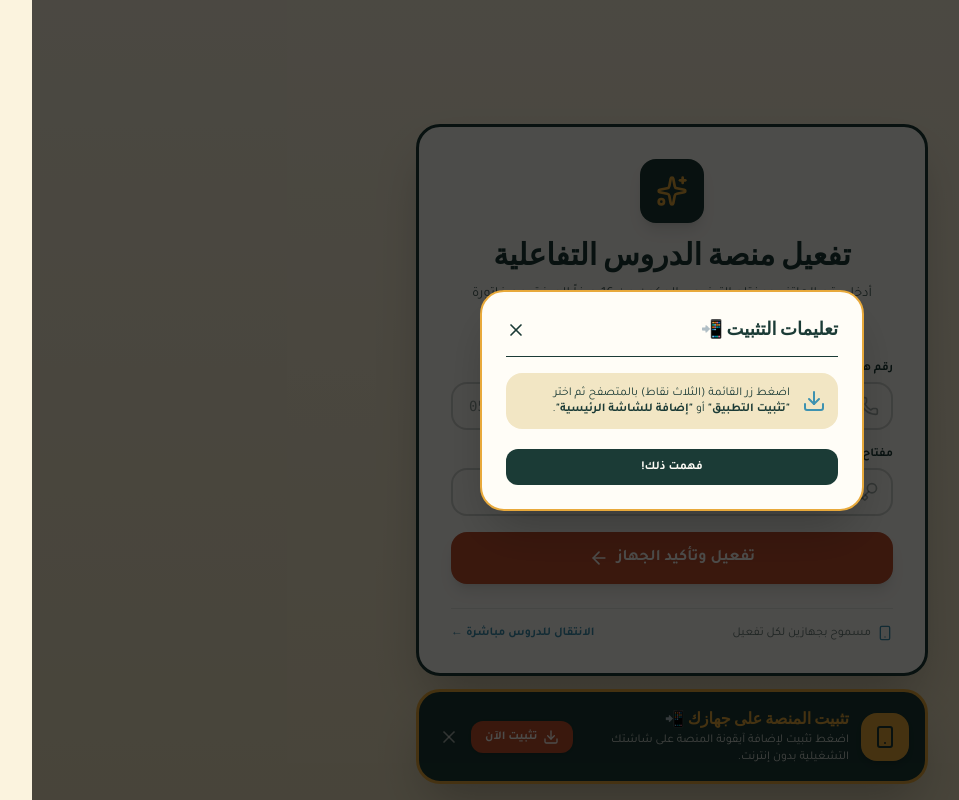
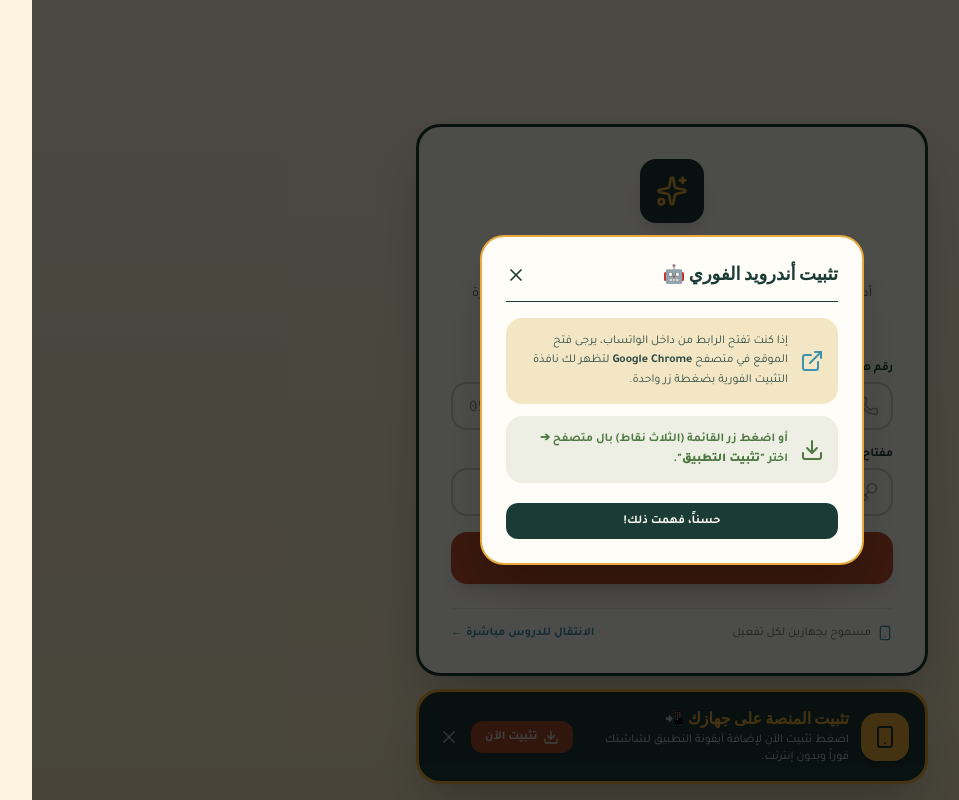
Before and after one commit to Mahmoud-Walid1/InterActive_lessons-test, a Next.js app: page / in a window 1280 px wide. Both pictures are taken after a click on the button "تثبيت الآن". Shown: the whole page, without its empty margins (96-1055 px from the left). Built offline with nearby package versions, Linux system fonts and the light colour scheme.

Commit message:
feat: handle Android 1-click install prompt and in-app browser redirect warning

```diff
--- a/src/components/pwa/PwaInstallBanner.tsx
+++ b/src/components/pwa/PwaInstallBanner.tsx
@@ -2,13 +2,14 @@
 
 import { useState, useEffect } from 'react';
 import { motion, AnimatePresence } from 'framer-motion';
-import { Download, Smartphone, Share, PlusSquare, X } from 'lucide-react';
+import { Download, Smartphone, Share, PlusSquare, X, ExternalLink } from 'lucide-react';
 
 export function PwaInstallBanner() {
   const [deferredPrompt, setDeferredPrompt] = useState<any>(null);
   const [showBanner, setShowBanner] = useState<boolean>(false);
   const [isIOS, setIsIOS] = useState<boolean>(false);
   const [showIOSModal, setShowIOSModal] = useState<boolean>(false);
+  const [showAndroidNotice, setShowAndroidNotice] = useState<boolean>(false);
 
   useEffect(() => {
     if (typeof window === 'undefined') return;
@@ -37,7 +38,7 @@ export function PwaInstallBanner() {
           setDeferredPrompt(null);
         });
       } else {
-        setShowBanner(true);
+        setShowAndroidNotice(true);
       }
     };
 
@@ -68,7 +69,7 @@ export function PwaInstallBanner() {
       }
       setDeferredPrompt(null);
     } else {
-      setShowIOSModal(true);
+      setShowAndroidNotice(true);
     }
   };
 
@@ -90,7 +91,7 @@ export function PwaInstallBanner() {
                 <div>
                   <h4 className="font-baloo font-bold text-[#E8A93B] text-sm sm:text-base">تثبيت المنصة على جهازك 📲</h4>
                   <p className="font-tajawal text-xs text-[#FFFDF7]/85 leading-snug">
-                    اضغط تثبيت لإضافة آيقونة المنصة على شاشتك التشغيلية بدون إنترنت.
+                    اضغط تثبيت الآن لإضافة آيقونة التطبيق لشاشتك فوراً وبدون إنترنت.
                   </p>
                 </div>
               </div>
@@ -98,7 +99,7 @@ export function PwaInstallBanner() {
               <div className="flex items-center gap-2 shrink-0">
                 <button
                   onClick={handleInstallClick}
-                  className="flex items-center gap-1.5 rounded-xl bg-[#C1502E] px-3.5 py-2 font-tajawal text-xs font-bold text-[#FFFDF7] transition hover:bg-[#C1502E]/90 shadow-sm"
+                  className="flex items-center gap-1.5 rounded-xl bg-[#C1502E] px-3.5 py-2 font-tajawal text-xs font-bold text-[#FFFDF7] transition hover:bg-[#C1502E]/90 shadow-sm animate-pulse"
                 >
                   <Download className="h-4 w-4" />
                   تثبيت الآن
@@ -116,6 +117,44 @@ export function PwaInstallBanner() {
       </AnimatePresence>
 
       <AnimatePresence>
+        {showAndroidNotice && (
+          <motion.div
+            initial={{ opacity: 0 }}
+            animate={{ opacity: 1 }}
+            exit={{ opacity: 0 }}
+            className="fixed inset-0 z-50 flex items-center justify-center bg-black/70 p-4"
+          >
+            <div className="w-full max-w-sm rounded-3xl border-2 border-[#E8A93B] bg-[#FFFDF7] p-6 text-[#1B3B36] shadow-2xl">
+              <div className="flex items-center justify-between border-b pb-3">
+                <h3 className="font-baloo text-lg font-bold text-[#1B3B36]">تثبيت أندرويد الفوري 🤖</h3>
+                <button onClick={() => setShowAndroidNotice(false)}>
+                  <X className="h-5 w-5" />
+                </button>
+              </div>
+
+              <div className="mt-4 space-y-3 font-tajawal text-xs leading-relaxed text-[#1B3B36]/90">
+                <div className="flex items-center gap-3 rounded-2xl bg-[#F2E6C4] p-3.5">
+                  <ExternalLink className="h-6 w-6 text-[#3E92B0] shrink-0" />
+                  <span>إذا كنت تفتح الرابط من داخل الواتساب، يرجى فتح الموقع في متصفح <strong>Google Chrome</strong> لتظهر لك نافذة التثبيت الفورية بضغطة زر واحدة.</span>
+                </div>
+                <div className="flex items-center gap-3 rounded-2xl bg-[#4F7942]/10 p-3.5 text-[#4F7942] font-bold">
+                  <Download className="h-6 w-6 shrink-0" />
+                  <span>أو اضغط زر القائمة (الثلاث نقاط) بال متصفح ➔ اختر <strong>"تثبيت التطبيق"</strong>.</span>
+                </div>
+              </div>
+
+              <button
+                onClick={() => setShowAndroidNotice(false)}
+                className="mt-5 w-full rounded-xl bg-[#1B3B36] py-2.5 font-tajawal text-xs font-bold text-[#FFFDF7]"
+              >
+                حسناً، فهمت ذلك!
+              </button>
+            </div>
+          </motion.div>
+        )}
+      </AnimatePresence>
+
+      <AnimatePresence>
         {showIOSModal && (
           <motion.div
             initial={{ opacity: 0 }}
@@ -125,30 +164,21 @@ export function PwaInstallBanner() {
           >
             <div className="w-full max-w-sm rounded-3xl border-2 border-[#E8A93B] bg-[#FFFDF7] p-6 text-[#1B3B36] shadow-2xl">
               <div className="flex items-center justify-between border-b pb-3">
-                <h3 className="font-baloo text-lg font-bold text-[#1B3B36]">تعليمات التثبيت 📲</h3>
+                <h3 className="font-baloo text-lg font-bold text-[#1B3B36]">تثبيت الآيفون 🍏</h3>
                 <button onClick={() => setShowIOSModal(false)}>
                   <X className="h-5 w-5" />
                 </button>
               </div>
 
               <div className="mt-4 space-y-3 font-tajawal text-xs">
-                {isIOS ? (
-                  <>
                 <div className="flex items-center gap-3 rounded-2xl bg-[#F2E6C4] p-3">
                   <Share className="h-6 w-6 text-[#3E92B0] shrink-0" />
-                      <span>1. اضغط زر <strong>مشاركة (Share)</strong> في Safari.</span>
+                  <span>1. اضغط زر <strong>مشاركة (Share)</strong> أسفل Safari.</span>
                 </div>
                 <div className="flex items-center gap-3 rounded-2xl bg-[#F2E6C4] p-3">
                   <PlusSquare className="h-6 w-6 text-[#4F7942] shrink-0" />
                   <span>2. اختر <strong>إضافة إلى الشاشة الرئيسية (Add to Home Screen)</strong>.</span>
                 </div>
-                  </>
-                ) : (
-                  <div className="flex items-center gap-3 rounded-2xl bg-[#F2E6C4] p-3">
-                    <Download className="h-6 w-6 text-[#3E92B0] shrink-0" />
-                    <span>اضغط زر القائمة (الثلاث نقاط) بالمتصفح ثم اختر <strong>"تثبيت التطبيق"</strong> أو <strong>"إضافة للشاشة الرئيسية"</strong>.</span>
-                  </div>
-                )}
               </div>
 
               <button
```
Lines whose indentation alone changed are shown as unchanged.
